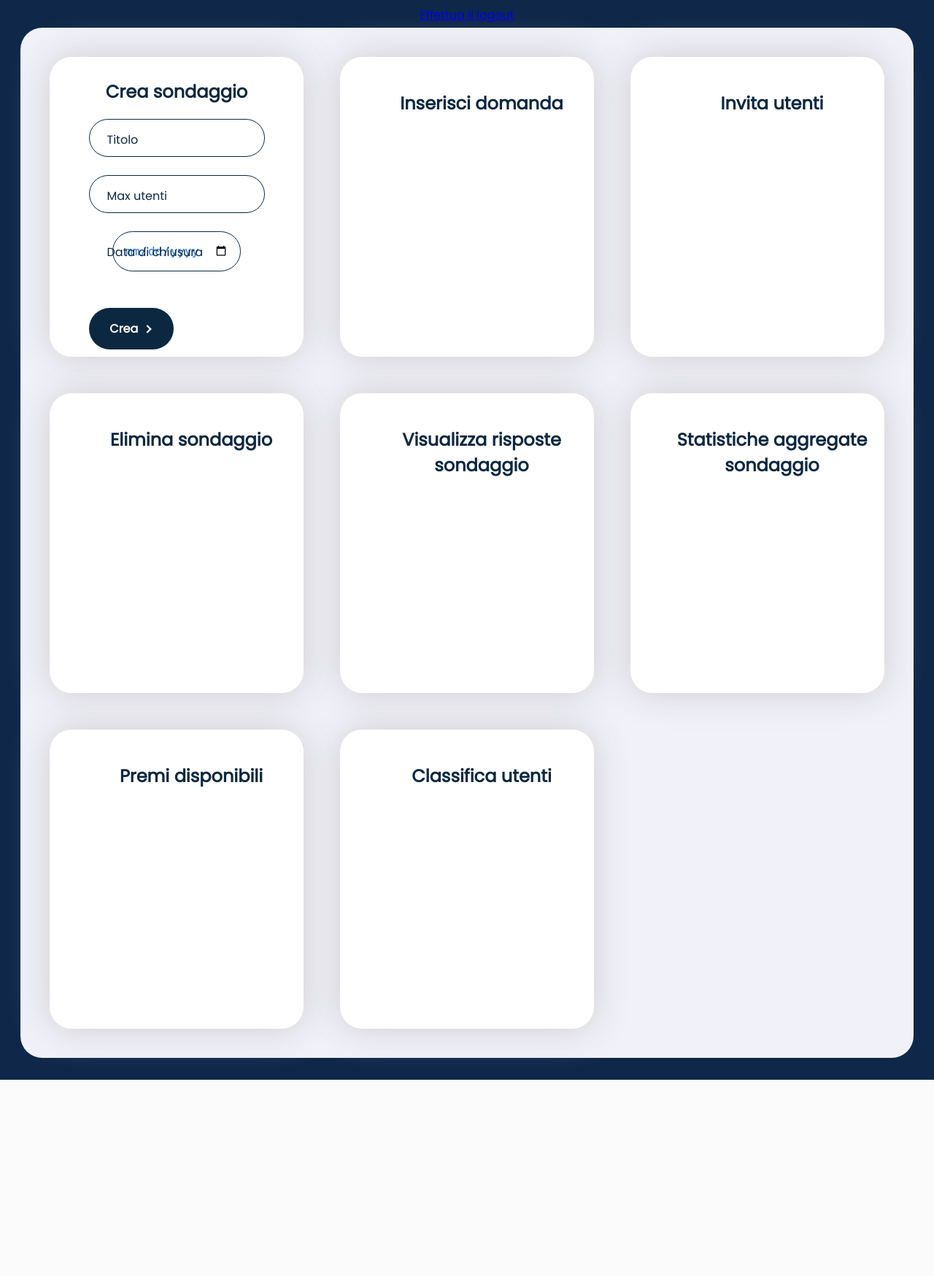
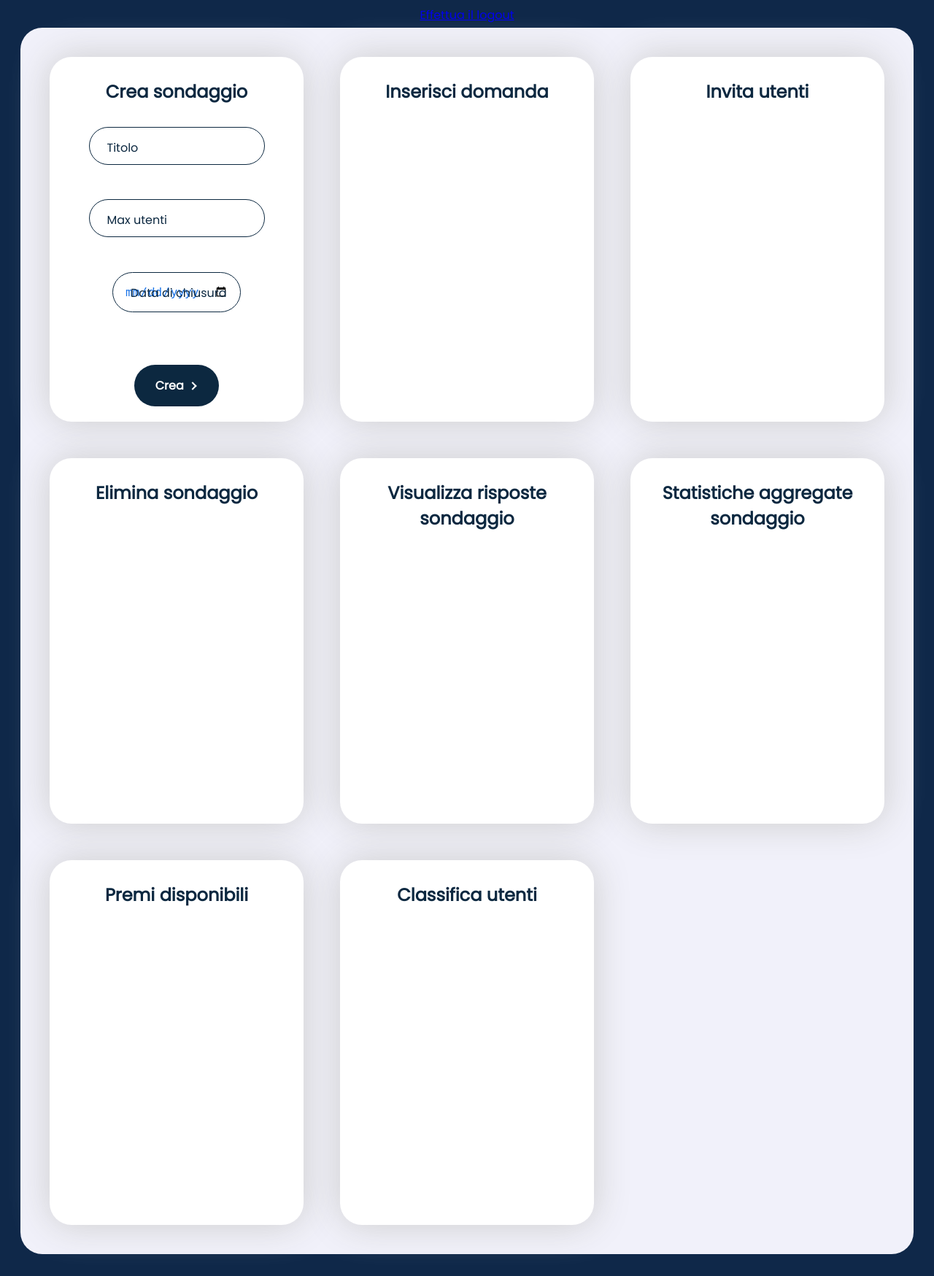
Before and after one commit to SerAn51/AnswerHUB_progettoDB, a PHP site: page /premium_home.php in a window 1280 px wide. Shown: the whole page at 73% size. Before the commit the page ends 1480 px from the top, so only its background shows below. Run offline with PHP 8.4, Linux system fonts and the light colour scheme; the visitor is signed in with stand-in values (Sample User, id 1); data that the repository does not hold is empty.

Commit message:
Stile CSS

```diff
--- a/premium_home.php
+++ b/premium_home.php
@@ -151,11 +151,42 @@ var_dump($codice_sondaggio);
 
             ul {
                 list-style: none;
+                margin: 0;
+                padding: 0;
             }
 
             form {
-                text-align: center;
-                display: inline-block;
+                display: flex;
+                flex-direction: column;
+                /* Opzionale: allinea gli elementi in verticale */
+                align-items: center;
+                /* Allinea gli elementi in orizzontale */
+                justify-content: center;
+                /* Allinea gli elementi in verticale */
+            }
+
+            input,
+            label,
+            button {
+                margin-top: 0.70rem;
+                margin-bottom: 0.70rem;
+            }
+
+            .item {
+                display: flex;
+                align-items: center;
+                /* Allinea verticalmente */
+                gap: 10px;
+                /* Aggiunge uno spazio tra i due elementi */
+            }
+
+            .item .delete_button {
+                margin-left: auto;
+                /* Sposta il pulsante a destra */
+            }
+
+            .item .titolo {
+                text-transform: uppercase;
             }
         </style>
     </head>
@@ -334,8 +365,8 @@ inoltre, sulla home ho la lista dei sondaggi, clicco su un sondaggio e vado ad u
                         <!--Quando rimuovo da Sondaggio, deve rimuovere automaticamente anche da:
                         - ComponenteSondaggioDomanda
                         - Invito (se ci sono inviti e almeno uno non e' in sospeso, non mostra l'opzione, quindi la possibilità che rimuovendo un sondaggio vengano eliminati gli inviti non esiste)-->
-                        <li>
-                            <label>
+                        <li class="item">
+                            <label class="titolo">
                                 <!--<form action="script_php/elimina_sondaggio.php" method="POST">-->
                                 <?php echo $sondaggio_creato['Titolo']; ?>
                             </label>
--- a/stile_css/login.css
+++ b/stile_css/login.css
@@ -6,7 +6,7 @@
 
 body {
     /*background: #0c2840;*/
-    background-image: url("../images/login_background_2.jpg");
+    background-image: url("../images/login_background_10.jpg");
     background-repeat: no-repeat;
     background-size: 100%;
 }
```
Also changed, not shown: images/login_background_10.jpg (added).
